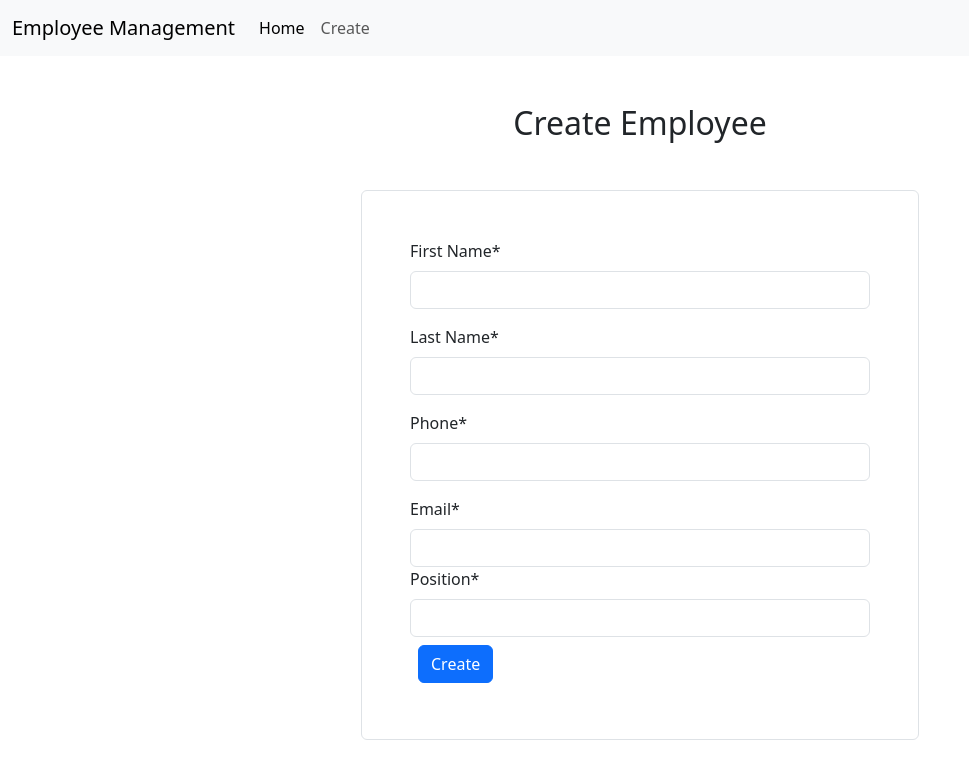
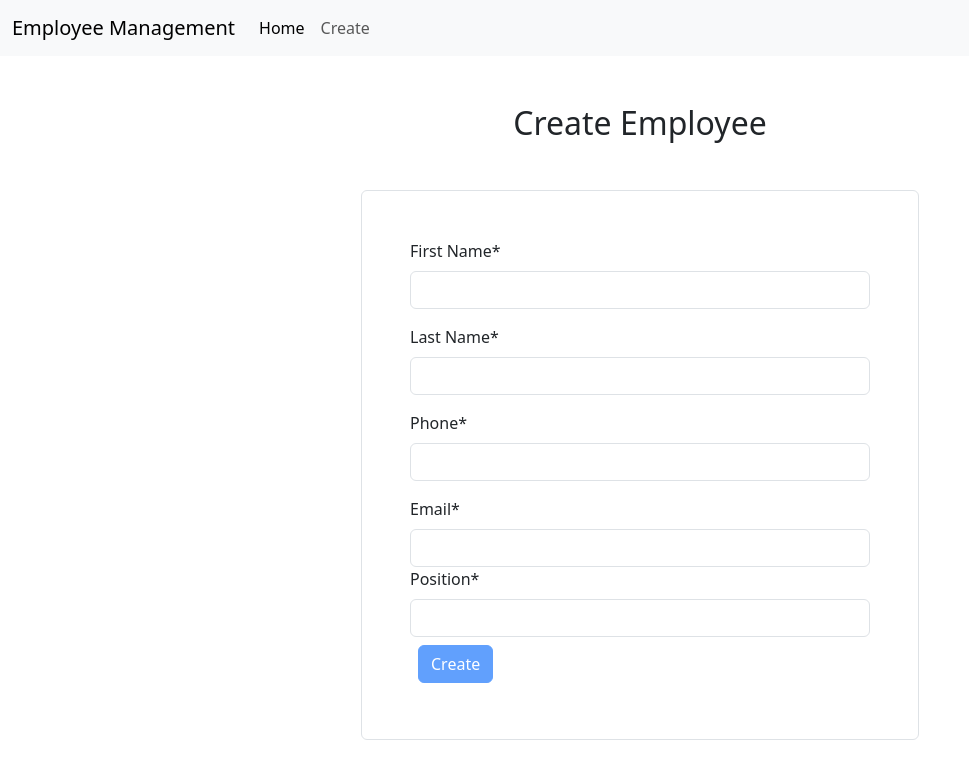
Before and after one commit to RamyaaU/FullStack-Angular-API, an Angular app in the folder FullStack-EmployeeManagementSystem/employee-management-app/: page /create in a window 1280 px wide. Shown: the top 778 px of the page, without its empty margins (0-969 px from the left). Built offline with nearby package versions, Linux system fonts and the light colour scheme.

Commit message:
error message handling

```diff
--- a/FullStack-EmployeeManagementSystem/employee-management-app/src/app/employee-form/employee-form.component.html
+++ b/FullStack-EmployeeManagementSystem/employee-management-app/src/app/employee-form/employee-form.component.html
@@ -1,11 +1,11 @@
 <h2 class="text-center my-5">{{isEditing? 'Edit' : 'Create'}} Employee</h2>
 
-<div *ngIf="errorMessage != ' '">
+<div class="text-danger text-center" *ngIf="errorMessage != ' '">
     {{errorMessage}}
 </div>
 
 <!-- creates a form -->
-<form (ngSubmit)="onSubmit()" class="border rounded p-5 w-50 mb-5 mx-auto">
+<form *ngIf="errorMessage === ' ' " (ngSubmit)="onSubmit()" #employeeForm="ngForm" class="border rounded p-5 w-50 mb-5 mx-auto">
 
     <div class="mb-3">
         <label class="form-label">First Name* </label>
@@ -51,9 +51,9 @@
         <input required #position="ngModel"  class="form-control" type="text" name="position" [(ngModel)]="employee.position" />
 
         <div *ngIf="position.invalid && (firstName.touched || firstName.dirty)">
-            <div class="text-danger" *ngIf="firstName.errors?.['required']">First Name is required</div>
+            <div class="text-danger" *ngIf="firstName.errors?.['required']">Position is required</div>
         </div>
     </div>
 
-    <button class="btn btn-primary m-2" type="submit">{{isEditing? 'Edit' : 'Create'}}</button>
+    <button class="btn btn-primary m-2" type="submit" [disabled]="employeeForm.invalid">{{isEditing? 'Edit' : 'Create'}}</button>
 </form>
```
